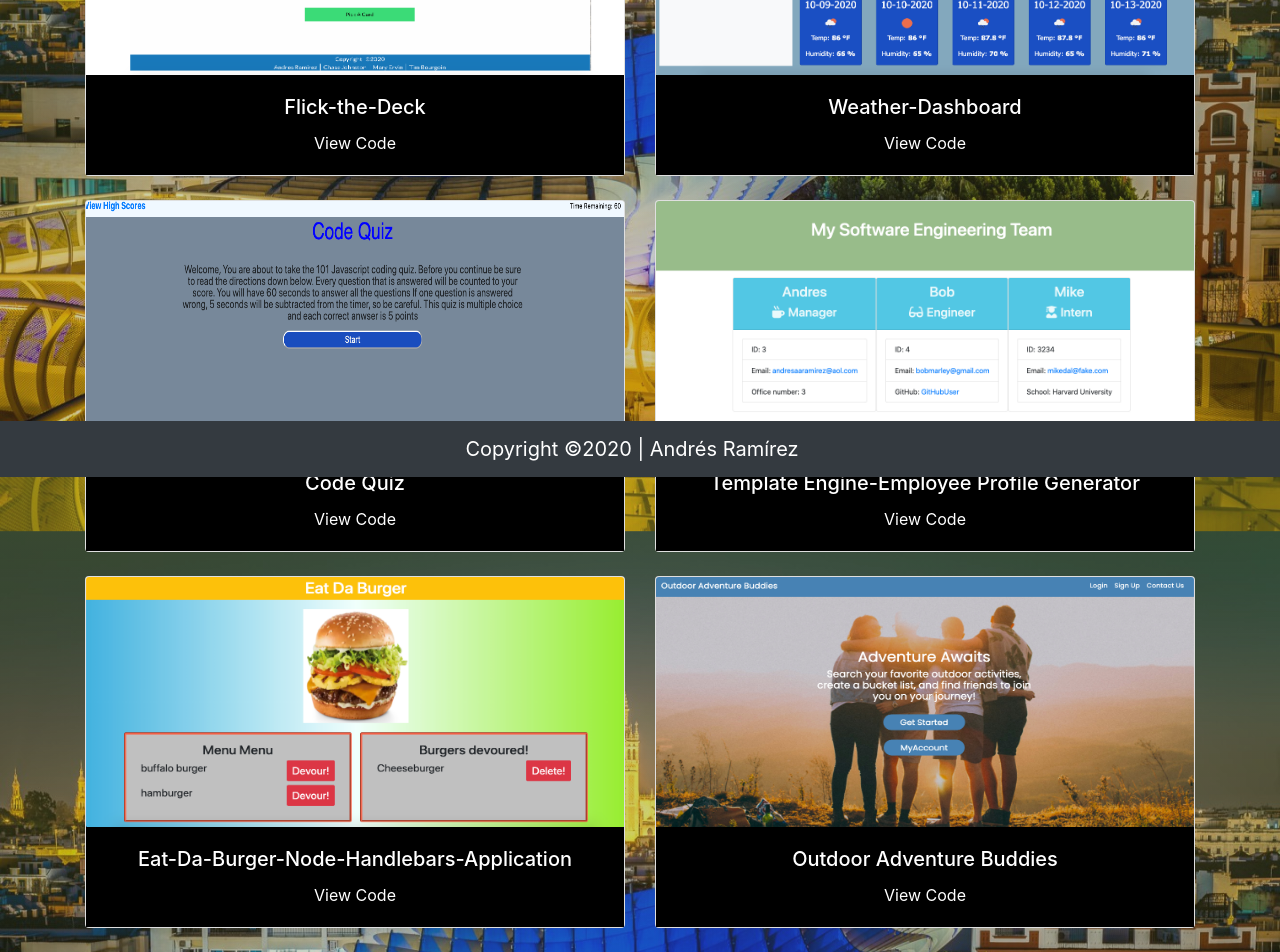
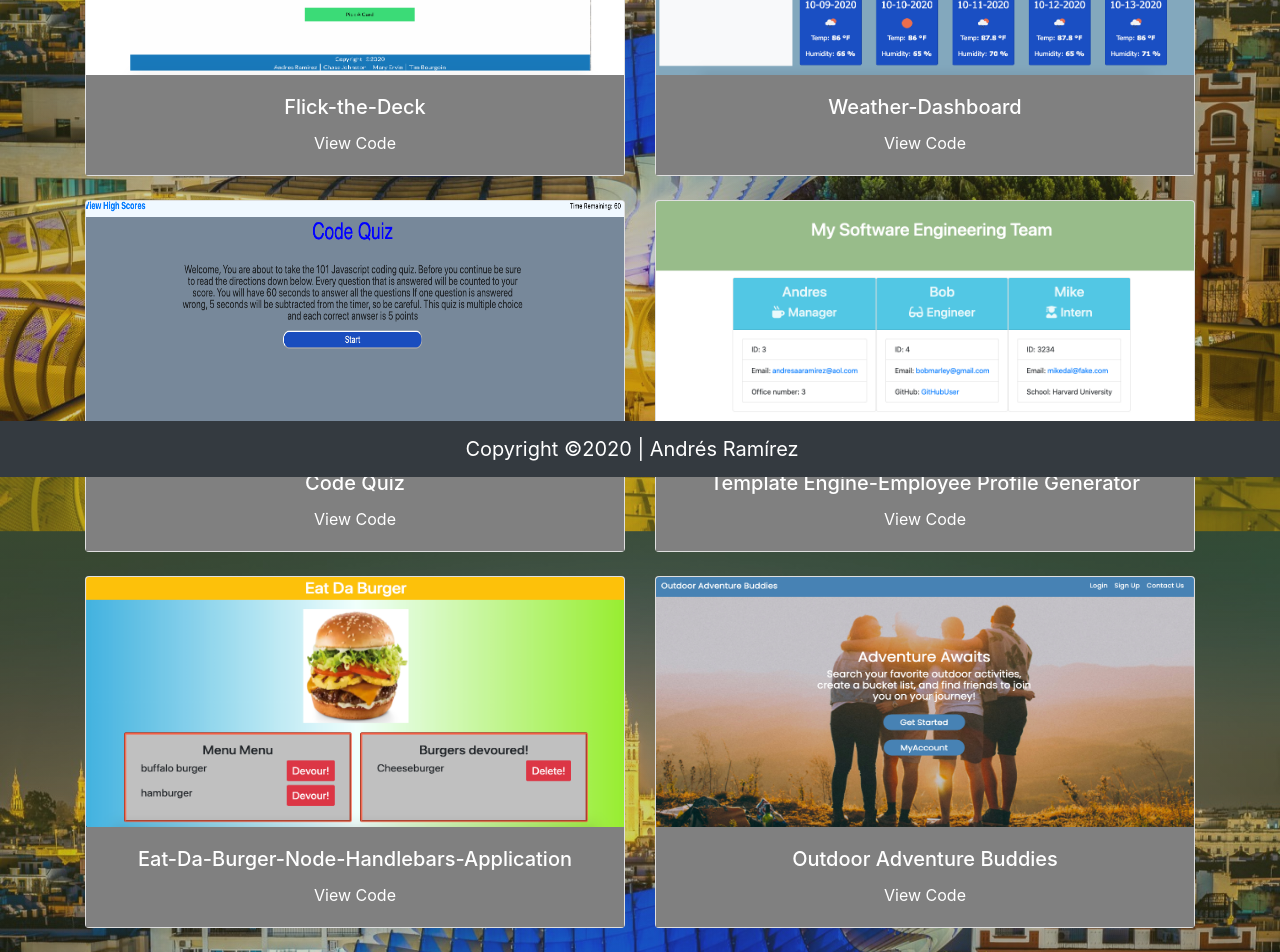
Before and after one commit to ARam2142/React-Portfolio, a React (Create React App) app: page /react-portfolio/projects in a window 1280 px wide. Shown: the part 323-1275 px from the top of the page. Built offline with nearby package versions, Linux system fonts and the light colour scheme.

Commit message:
changed background card body grey

```diff
--- a/src/components/projects/Projects.js
+++ b/src/components/projects/Projects.js
@@ -25,7 +25,7 @@ class Projects extends Component {
                         <div className="col mb-4">
                             <div className="card">
                                 <img src={flickthedeck} height="250" width="250" className="card-img-top" alt="Flick-the-Deck" />
-                                <div className="card-body" style={{ backgroundColor: "black" }}>
+                                <div className="card-body" style={{ backgroundColor: "grey" }}>
                                     <h5 className="card-title text-center"><a href="https://mwoodervin.github.io/Flick-the-Deck/">Flick-the-Deck</a></h5>
                                     <p className="card-text text-center"><a href="https://github.com/ARam2142/Flick-the-Deck">View Code</a></p>
                                 </div>
@@ -34,7 +34,7 @@ class Projects extends Component {
                         <div className="col mb-4">
                             <div className="card">
                                 <img src={weather} height="250" width="250" className="card-img-top" alt="Weather-DashBoard" />
-                                <div className="card-body" style={{ backgroundColor: "black" }}>
+                                <div className="card-body" style={{ backgroundColor: "grey"  }}>
                                     <h5 className="card-title text-center"><a href="https://aram2142.github.io/Weather-DashBoard/">Weather-Dashboard</a></h5>
                                     <p className="card-text text-center"><a href="https://github.com/ARam2142/Weather-DashBoard">View Code</a></p>
                                 </div>
@@ -43,7 +43,7 @@ class Projects extends Component {
                         <div className="col mb-4">
                             <div className="card">
                                 <img src={quiz} height="250" width="250" className="card-img-top" alt="Javascript-Code-Quiz" />
-                                <div className="card-body" style={{ backgroundColor: "black" }}>
+                                <div className="card-body" style={{ backgroundColor: "grey"  }}>
                                     <h5 className="card-title text-center "><a href="https://aram2142.github.io/Javascript-Code-Quiz/">Code Quiz</a></h5>
                                     <p className="card-text text-center"><a href="https://github.com/ARam2142/Javascript-Code-Quiz">View Code</a></p>
                                 </div>
@@ -52,7 +52,7 @@ class Projects extends Component {
                         <div className="col mb-4">
                             <div className="card">
                                 <img src={empgen} height="250" width="250" className="card-img-top" alt="employee-generator" />
-                                <div className="card-body" style={{ backgroundColor: "black" }}>
+                                <div className="card-body" style={{ backgroundColor: "grey"  }}>
                                     <h5 className="card-title text-center"><a href="https://github.com/ARam2142/Employee-Summary">Template Engine-Employee Profile Generator</a></h5>
                                     <p className="card-text text-center"><a href="https://github.com/ARam2142/Employee-Summary/blob/master/app.js">View Code</a></p>
                                 </div>
@@ -61,7 +61,7 @@ class Projects extends Component {
                         <div className="col mb-4">
                             <div className="card">
                                 <img src={burger} height="250" width="250" className="card-img-top" alt="burger app" />
-                                <div className="card-body" style={{ backgroundColor: "black" }}>
+                                <div className="card-body" style={{ backgroundColor: "grey"  }}>
                                     <h5 className="card-title text-center"><a href="https://cryptic-shelf-77263.herokuapp.com/">Eat-Da-Burger-Node-Handlebars-Application</a></h5>
                                     <p className="card-text text-center"><a href="https://github.com/ARam2142/Eat-Da-Burger-Node-Handlebars-Application">View Code</a></p>
                                 </div>
@@ -70,7 +70,7 @@ class Projects extends Component {
                         <div className="col mb-4">
                             <div className="card">
                                 <img src={cleanhackers} height="250" width="250" className="card-img-top" alt="burger app" />
-                                <div className="card-body" style={{ backgroundColor: "black" }}>
+                                <div className="card-body" style={{ backgroundColor: "grey"  }}>
                                     <h5 className="card-title text-center"><a href="https://whispering-castle-57159.herokuapp.com/">Outdoor Adventure Buddies</a></h5>
                                     <p className="card-text text-center"><a href="https://github.com/dylanbest15/Outdoor-Adventure-Buddies">View Code</a></p>
                                 </div>
```
